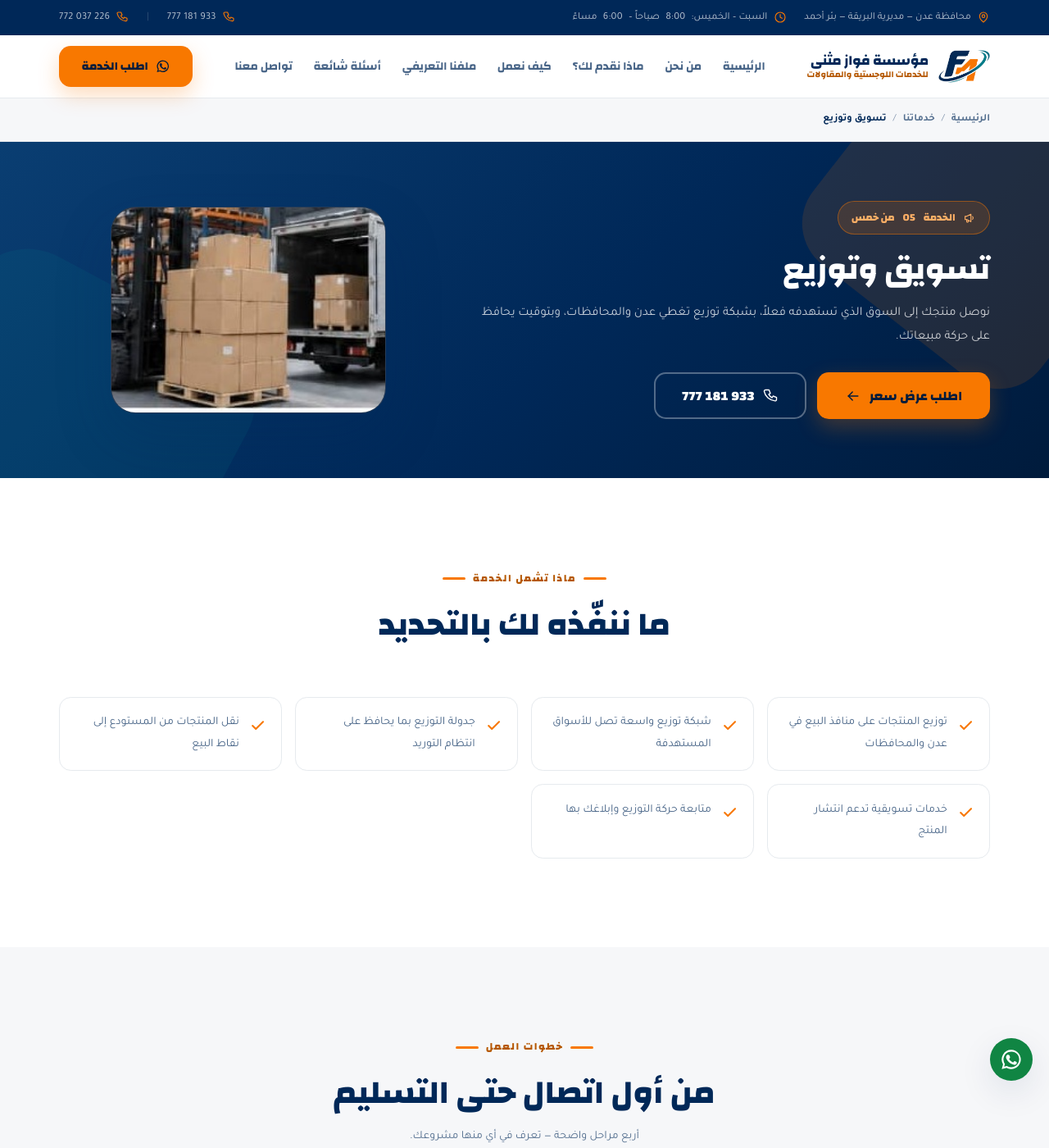
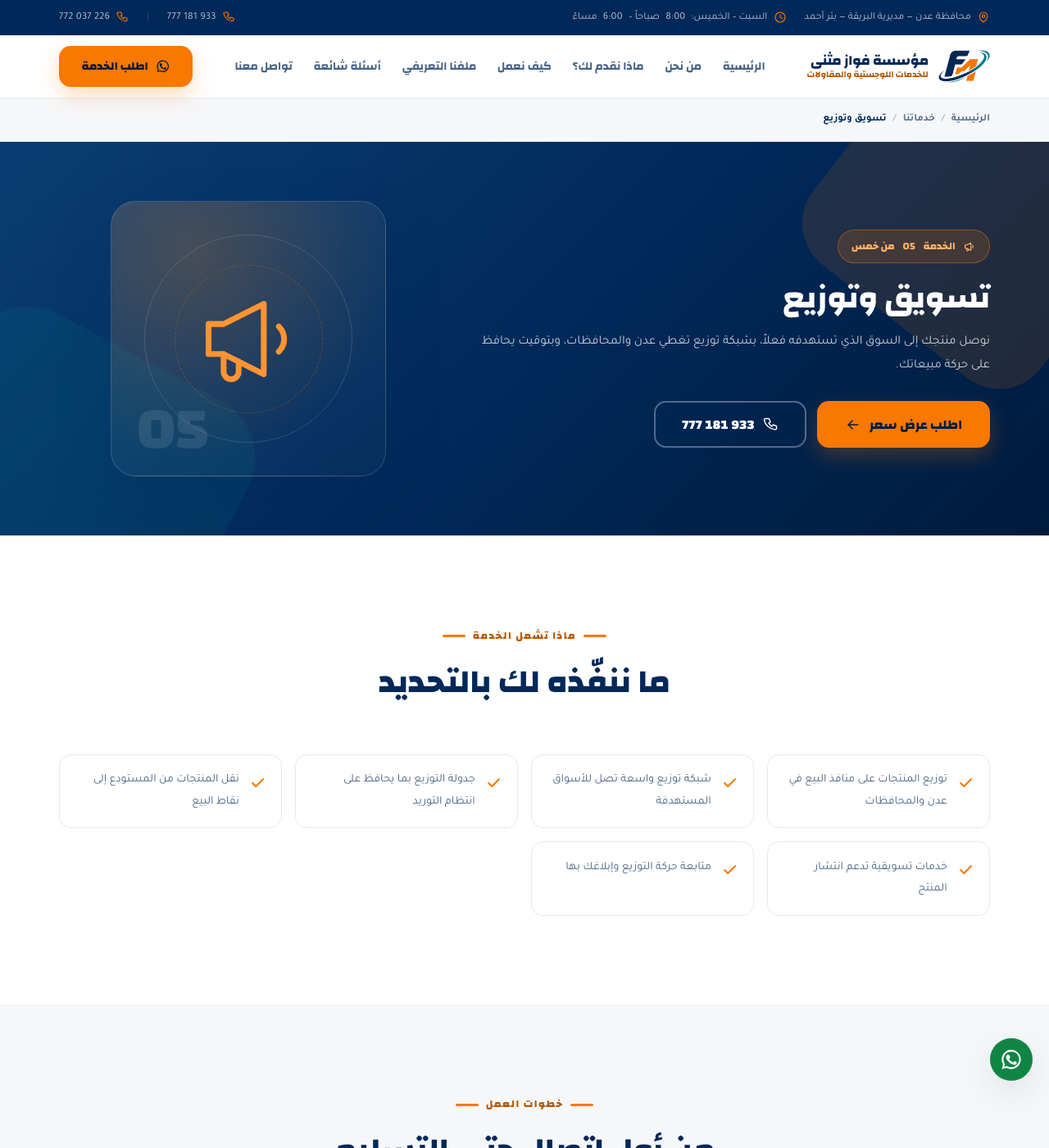
Before and after one commit to Gehadahmed-cell/fawaz-muthna, a Jekyll site: the page built from services/marketing.html, in a window 1280 px wide and 1400 px high. Shown: the whole window at 82% size. Built offline with Jekyll 4.4.1, drawn with Linux system fonts in a browser that asks for light colours.

Commit message:
Replace the upscaled service hero photo with a vector crest
The service hero showed a photo from a 146-428px source at roughly 1.9x, which
read as soft. It was the one place on the site where the low-resolution source
material was visible. No higher-resolution photography is available, so the fix
is to stop enlarging: a small photo blown up reads as a mistake, while a design
with no photo reads as a decision.

The frame now holds a vector crest — a brand-coloured field, the service icon
at size, thin rings, and the service number as a faded typographic watermark.
Nothing is rasterised, so it stays sharp at any display density and weighs less
than the JPEG it replaces.

The five photos are untouched and still ship: they remain on the homepage
service cards, where they are displayed at their native size. No URL changes.
s.photo and s.photo_alt stay in services.yml, unused by this layout but still
the record of which photo belongs to which service.

Two corrections made while building it:
- direction:ltr on the watermark flipped how inset-inline-end resolved, putting
  the number on the side crowding the heading. A run of digits is already laid
  out left-to-right by the bidi algorithm, so the declaration was unnecessary;
  removing it puts the number at the far corner as intended in RTL.
- The contrast auditor flagged the watermark at 1.31:1. It sits inside
  aria-hidden and the same information is adjacent as readable text ("الخدمة 03
  من خمس", 5.29:1), so it is decorative and exempt under WCAG 1.4.3. The first
  attempt at encoding that exemption stopped measuring aria-hidden text
  altogether, which also dropped step__no — an element that was passing. That
  traded a real check for a cosmetic green tick. Corrected: everything is still
  measured, and a decorative failure is reported as an explicit exemption
  rather than dropped.

Verified: 7 pages at 1440/390 with zero JS errors, zero 4xx, zero broken
images, zero overflow, one h1 each; zero horizontal overflow at 320px on all
seven; 249/249 measured text styles meet WCAG AA with the one watermark listed
as a decorative exemption; no heading-level skips; every element reached by Tab
has a visible focus ring.

Co-Authored-By: Claude Opus 5 <noreply@anthropic.com>
Claude-Session: https://claude.ai/code/session_016BYfBQYfHryFXFF8DxZFxy

```diff
--- a/_layouts/service.html
+++ b/_layouts/service.html
@@ -40,10 +40,16 @@ layout: default
           </a>
         </div>
       </div>
-      <div class="svc-hero__media reveal" style="--d:.15s">
-        {%- assign dims = site.data.image_sizes | where: "file", s.photo | first %}
-        <img src="{{ s.photo | prepend: '/assets/' | relative_url }}" alt="{{ s.photo_alt }}"
-             width="{{ dims.w }}" height="{{ dims.h }}">
+      {%- comment -%}
+        شارة تصميمية بلا صورة. المصادر المتاحة عرضها 146–428 بكسل، وأي
+        استخدام لها هنا يعني تكبيراً يظهر ضبابياً. الأيقونة والرقم عنصران
+        متجهان يبقيان حادّين على أي دقة شاشة.
+        الصور الصغيرة تُستخدم حيث حجمها الطبيعي يكفي (بطاقات الرئيسية).
+      {%- endcomment -%}
+      <div class="svc-crest reveal" aria-hidden="true" style="--d:.15s">
+        <span class="svc-crest__ring"></span>
+        <svg class="svc-crest__icon"><use href="#{{ s.icon }}"/></svg>
+        <span class="svc-crest__num">{{ s.num }}</span>
       </div>
     </div>
   </section>
--- a/assets/site.css
+++ b/assets/site.css
@@ -607,16 +607,41 @@ strong{color:var(--ink-900);font-weight:700}
 .svc-hero h1{color:#fff;font-size:clamp(1.6rem,3.4vw,2.4rem);font-weight:900;line-height:1.3;margin-block:1.1rem .9rem}
 .svc-hero p{color:rgba(255,255,255,.78);max-width:40rem}
 .svc-hero__actions{display:flex;flex-wrap:wrap;gap:.8rem;margin-top:1.75rem}
-/* الصور مقتطعة من البروشور ودقتها صغيرة (176–428 بكسل عرضاً)، لذا نحدّ
-   عرض الإطار حتى لا تُكبَّر فتظهر ضبابية. عند توفّر صور عالية الدقة
-   يمكن رفع max-width بأمان. */
-.svc-hero__media{
-  border-radius:var(--r-xl);overflow:hidden;box-shadow:var(--shadow-3);
-  border:1px solid rgba(255,255,255,.14);aspect-ratio:4/3;
-  background:var(--navy-950);max-width:21rem;width:100%;
-  justify-self:center;
+/* شارة رأس صفحة الخدمة — متجهة بالكامل، بلا صور.
+   المصادر المتاحة 146–428 بكسل عرضاً، وعرضها هنا يعني تكبيراً ضبابياً.
+   الأيقونة والرقم يبقيان حادّين على أي دقة، ووزنهما البصري أقوى. */
+.svc-crest{
+  position:relative;display:grid;place-items:center;
+  inline-size:min(21rem,100%);aspect-ratio:1;justify-self:center;
+  border-radius:var(--r-xl);
+  background:
+    radial-gradient(120% 120% at 30% 20%, rgba(248,120,0,.22), transparent 62%),
+    linear-gradient(150deg, rgba(255,255,255,.07), rgba(255,255,255,.02));
+  border:1px solid rgba(255,255,255,.16);
+  box-shadow:var(--shadow-3);
 }
-.svc-hero__media img{width:100%;height:100%;object-fit:cover}
+/* حلقة رفيعة تعطي عمقاً بلا ثقل */
+.svc-crest__ring{
+  position:absolute;inset:12%;border-radius:50%;
+  border:1px solid rgba(255,255,255,.14);
+}
+.svc-crest__ring::after{
+  content:"";position:absolute;inset:14%;border-radius:50%;
+  border:1px dashed rgba(248,120,0,.32);
+}
+.svc-crest__icon{
+  position:relative;inline-size:44%;block-size:44%;
+  fill:none;stroke:var(--orange-400);stroke-width:1.15;
+  stroke-linecap:round;stroke-linejoin:round;
+}
+/* رقم الخدمة كعنصر تنضيدي: كبير، خافت، خلف الأيقونة */
+.svc-crest__num{
+  position:absolute;inset-block-end:6%;inset-inline-end:9%;
+  font-family:var(--font-display);font-weight:900;
+  font-size:clamp(3rem,7vw,4.5rem);line-height:1;
+  color:rgba(255,255,255,.10);letter-spacing:-.03em;
+  user-select:none;
+}
 
 /* قائمة "ماذا تشمل الخدمة" */
 .checklist{display:grid;grid-template-columns:repeat(auto-fit,minmax(17rem,1fr));gap:1rem}
```
